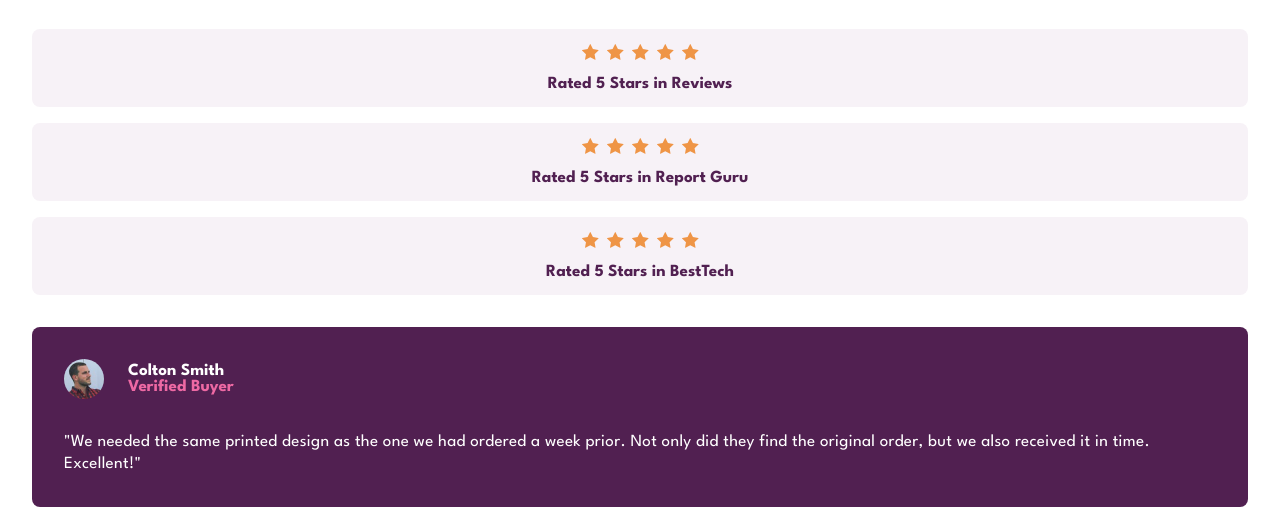
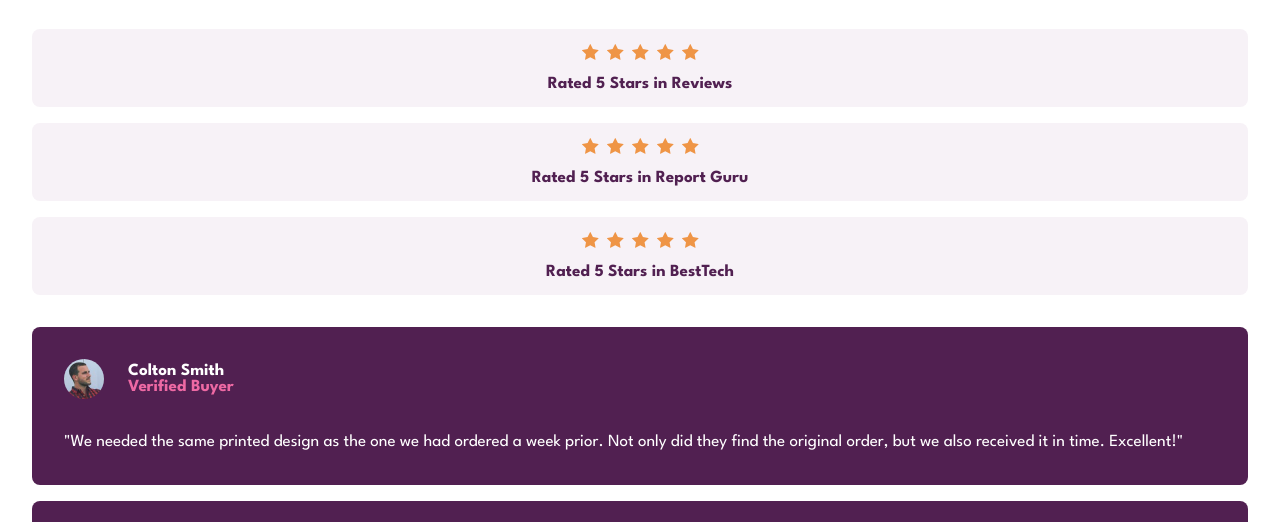
Before and after one commit to jonmc89/social-proof-section-master, a plain HTML site: page index.html in a window 1280 px wide. Shown: the part 227-749 px from the top of the page. Drawn offline with Linux system fonts and the light colour scheme.

```diff
--- a/package.json
+++ /dev/null
@@ -1,5 +0,0 @@
-{
-  "devDependencies": {
-    "prettier": "^3.10.1"
-  }
-}
--- a/styles.css
+++ b/styles.css
@@ -100,7 +100,6 @@ main {
   color: var(--white);
   font-size: 17px;
   line-height: 130%;
-  letter-spacing: 0.3px;
 }
 
 .review-name-details-wrapper {
```
Also changed, not shown: 1 other file.
